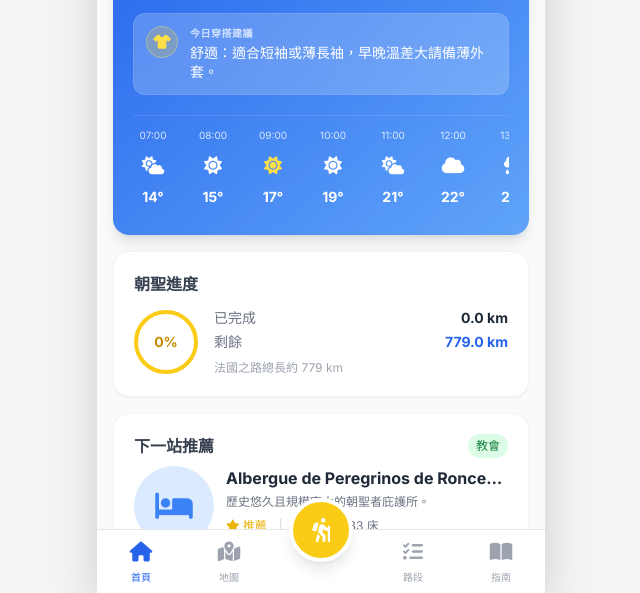
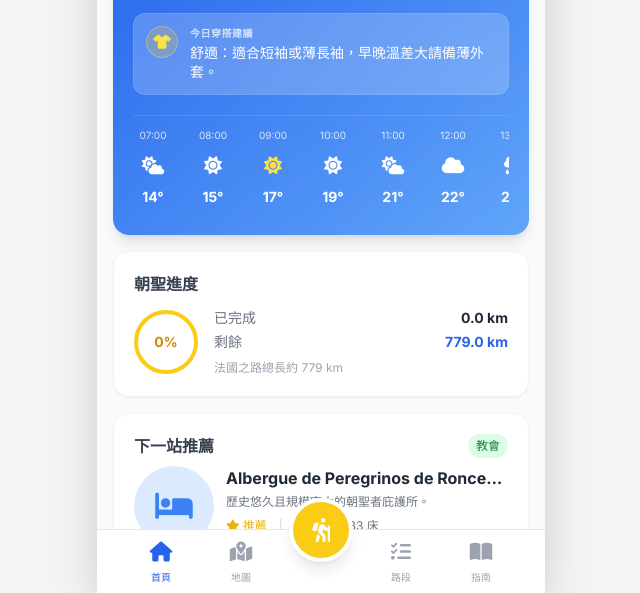
Before and after one commit to Randall2000/randall-camino, a plain HTML site: page index.html in a window 1280 px wide. Shown: the part 207-800 px from the top of the page, without its empty margins (319-959 px from the left). Drawn offline with nearby package versions, Linux system fonts and the light colour scheme.

Commit message:
Update index.html

```diff
--- a/index.html
+++ b/index.html
@@ -87,11 +87,12 @@
         </header>
 
         <!-- Main Content Area -->
-        <!-- 修正：將 pb-20 改為 pb-32，確保最底部的內容不會被浮動按鈕遮擋 -->
-        <main class="flex-grow overflow-y-auto hide-scrollbar relative bg-gray-50 pb-32">
+        <!-- 修正：移除這裡的 pb-32，改到各個子視圖中設定，以免影響地圖高度 -->
+        <main class="flex-grow overflow-y-auto hide-scrollbar relative bg-gray-50">
 
             <!-- VIEW: DASHBOARD -->
-            <div v-if="currentView === 'dashboard'" class="p-4 space-y-4">
+            <!-- 修正：在此處加入 pb-32 以防止內容被按鈕遮擋 -->
+            <div v-if="currentView === 'dashboard'" class="p-4 space-y-4 pb-32">
 
                 <!-- Weather Forecast & Clothing Advice Widget (Collapsible) -->
                 <div class="bg-gradient-to-br from-blue-600 to-blue-400 rounded-2xl text-white shadow-lg relative overflow-hidden transition-all duration-300"
@@ -189,7 +190,6 @@
                         </span>
                     </div>
                     <div class="flex gap-3">
-                        <!-- 修正：將 rounded-lg 改為 rounded-full (圓形) -->
                         <div class="w-20 h-20 rounded-full bg-blue-100 flex items-center justify-center shrink-0 text-blue-500">
                             <i class="fa-solid fa-bed text-3xl"></i>
                         </div>
@@ -212,7 +212,7 @@
             </div>
 
             <!-- VIEW: MAP -->
-            <!-- 使用 v-show 保持地圖實例不被銷毀 -->
+            <!-- 修正：地圖容器現在可以正確佔滿剩餘高度，不會有額外的底部 padding -->
             <div v-show="currentView === 'map'" class="h-full relative w-full">
                 <div id="map" class="w-full h-full"></div>
 
@@ -323,7 +323,8 @@
             </div>
 
             <!-- VIEW: STAGES -->
-            <div v-if="currentView === 'stages'" class="p-4 space-y-3">
+            <!-- 修正：在此處加入 pb-32 -->
+            <div v-if="currentView === 'stages'" class="p-4 space-y-3 pb-32">
                 <div class="flex justify-between items-center mb-2">
                     <h2 class="font-bold text-xl">20 天戰略規劃</h2>
                     <span class="text-xs bg-yellow-100 text-yellow-800 px-2 py-1 rounded">步行總計 {{ totalKm.toFixed(1) }} km</span>
@@ -443,7 +444,8 @@
                     <button @click="guideTab = 'emergency'" :class="guideTab === 'emergency' ? 'border-red-600 text-red-600' : 'border-transparent text-gray-500'" class="flex-1 py-3 text-sm font-medium border-b-2 transition">緊急資訊</button>
                 </div>
 
-                <div class="p-4 overflow-y-auto pb-20">
+                <!-- 修正：在此處加入 pb-32 -->
+                <div class="p-4 overflow-y-auto pb-32">
                     <!-- Packing List -->
                     <div v-if="guideTab === 'packing'">
                         <!-- Weight Dashboard -->
@@ -506,9 +508,8 @@
                                              @mouseup="handleTouchEnd($event)"
                                              @mouseleave="handleTouchEnd($event)">
 
-                                    <!-- Checkbox -->
+                                            <!-- Checkbox Area -->
                                             <div @click="!isSwiping && toggleItem(catName, idx)" class="cursor-pointer shrink-0 p-1">
-                                        <!-- 修正：將 rounded 改為 rounded-full (圓形勾選框) -->
                                                 <div class="w-5 h-5 rounded-full border flex items-center justify-center transition-colors"
                                                      :class="item.checked ? 'bg-blue-500 border-blue-500 text-white' : 'border-gray-300 text-transparent'">
                                                     <i class="fa-solid fa-check text-xs"></i>
@@ -588,26 +589,29 @@
         </main>
 
         <!-- Bottom Navigation -->
-        <nav class="bg-white border-t border-gray-200 flex justify-around items-center h-16 shrink-0 z-30 pb-safe relative">
-            <button @click="setView('dashboard')" :class="currentView === 'dashboard' ? 'text-blue-600' : 'text-gray-400'" class="flex flex-col items-center justify-center w-full h-full">
+        <!-- 修正：使用 grid grid-cols-5 + px-6 padding 讓按鈕均分且往內縮 -->
+        <nav class="bg-white border-t border-gray-200 grid grid-cols-5 h-16 shrink-0 z-30 pb-safe relative px-6">
+            <button @click="setView('dashboard')" :class="currentView === 'dashboard' ? 'text-blue-600' : 'text-gray-400'" class="flex flex-col items-center justify-center h-full">
                 <i class="fa-solid fa-house text-xl mb-1"></i>
                 <span class="text-[10px] font-medium">首頁</span>
             </button>
-            <button @click="setView('map')" :class="currentView === 'map' ? 'text-blue-600' : 'text-gray-400'" class="flex flex-col items-center justify-center w-full h-full">
+            <button @click="setView('map')" :class="currentView === 'map' ? 'text-blue-600' : 'text-gray-400'" class="flex flex-col items-center justify-center h-full">
                 <i class="fa-solid fa-map-location-dot text-xl mb-1"></i>
                 <span class="text-[10px] font-medium">地圖</span>
             </button>
 
-            <!-- 修正：加入 mx-4 增加左右間距，並確保 shrink-0 不被壓縮 -->
-            <button class="relative -top-8 bg-yellow-400 text-white w-16 h-16 shrink-0 rounded-full shadow-lg flex items-center justify-center border-4 border-white transform active:scale-95 transition z-10 mx-4" @click="quickLog">
+            <!-- 中間按鈕區塊 -->
+            <div class="flex justify-center items-center relative">
+                <button class="absolute -top-8 bg-yellow-400 text-white w-16 h-16 rounded-full shadow-lg flex items-center justify-center border-4 border-white transform active:scale-95 transition z-10" @click="quickLog">
                     <i class="fa-solid fa-person-hiking text-2xl"></i>
                 </button>
+            </div>
 
-            <button @click="setView('stages')" :class="currentView === 'stages' ? 'text-blue-600' : 'text-gray-400'" class="flex flex-col items-center justify-center w-full h-full">
+            <button @click="setView('stages')" :class="currentView === 'stages' ? 'text-blue-600' : 'text-gray-400'" class="flex flex-col items-center justify-center h-full">
                 <i class="fa-solid fa-list-check text-xl mb-1"></i>
                 <span class="text-[10px] font-medium">路段</span>
             </button>
-            <button @click="setView('guide')" :class="currentView === 'guide' ? 'text-blue-600' : 'text-gray-400'" class="flex flex-col items-center justify-center w-full h-full">
+            <button @click="setView('guide')" :class="currentView === 'guide' ? 'text-blue-600' : 'text-gray-400'" class="flex flex-col items-center justify-center h-full">
                 <i class="fa-solid fa-book-open text-xl mb-1"></i>
                 <span class="text-[10px] font-medium">指南</span>
             </button>
@@ -623,7 +627,6 @@
     </div>
 
     <script>
-        // 加入 'watch' 到 Vue 的解構中
         const { createApp, ref, computed, onMounted, nextTick, watch } = Vue;
 
         createApp({
```
Lines whose indentation alone changed are shown as unchanged.
